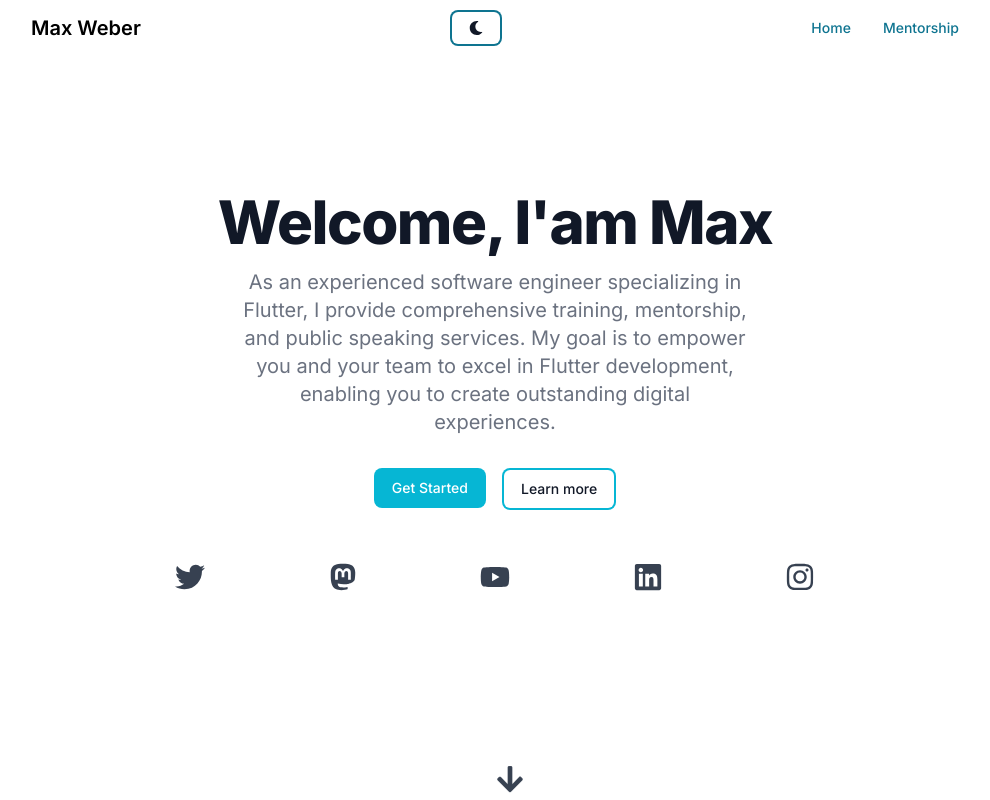
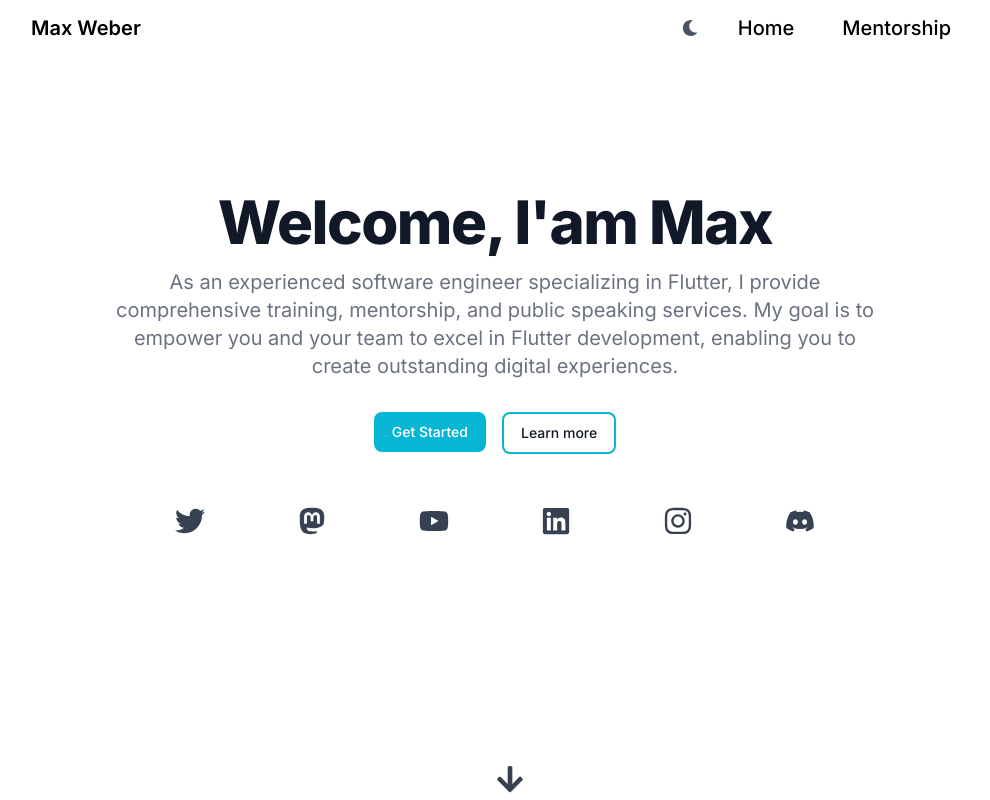
Before and after one commit to md-weber/website, a Next.js app: page / in a window 1280 px wide. Shown: the top 800 px of the page, without its empty margins (145-1135 px from the left). Built offline with nearby package versions, Linux system fonts and the light colour scheme.

Commit message:
[Feature] Minor improvements of the website to make the dark mode better and load it before the page is visible.

```diff
--- a/src/app/layout.tsx
+++ b/src/app/layout.tsx
@@ -2,20 +2,22 @@
 
 import './globals.css'
 import {Inter} from 'next/font/google'
-import {useState} from "react";
-import NavBar from "@/components/navigation";
-import {Breadcrumb, Flowbite} from "flowbite-react";
+import {useMemo, useState} from "react";
+import NavBar from "@/components/nav-bar";
+import {Flowbite} from "flowbite-react";
 import DynamicBreadcrumb from "@/components/dynamic-breadcrumb";
 
 const inter = Inter({subsets: ['latin']})
 
 
-export default function RootLayout({
-                                       children,
-                                   }: {
-    children: React.ReactNode
-}) {
+export default function RootLayout({children,}: { children: React.ReactNode }) {
     const [darkMode, setDarkMode] = useState(false)
+
+    useMemo(() => {
+        const darkThemeMq = window.matchMedia("(prefers-color-scheme: dark)");
+        setDarkMode(darkThemeMq.matches);
+    }, [])
+
     const toggleDarkMode = () => {
         setDarkMode(!darkMode)
     }
--- /dev/null
+++ b/src/components/nav-bar.tsx
@@ -0,0 +1,33 @@
+import {Button, Navbar} from "flowbite-react";
+import {FaMoon, FaSun} from "react-icons/fa";
+import Link from "next/link";
+
+export default function NavBar(props: { toggleDarkMode: () => void, darkMode: boolean }) {
+    return (
+        <Navbar fluid rounded>
+            <Link href={"/"}>
+                <span className="self-center whitespace-nowrap text-xl font-semibold dark:text-white">
+                    Max Weber
+                </span>
+            </Link>
+            <div className={"flex"}>
+                <div onClick={props.toggleDarkMode} className={"rounded-lg inline-flex items-center px-2 md:px-8"}>
+                    {props.darkMode ? <FaSun className={"text-gray-300"}/> :
+                        <FaMoon className={"text-gray-600"}/>}
+                </div>
+                <Navbar.Toggle/>
+                <Navbar.Collapse>
+                    <Link href="/"
+                          className={"bg-blue-700 text-xl dark:text-gray-200 py-1 px-2 md:bg-transparent"}>
+                        <p> Home </p>
+                    </Link>
+                    <Link href={"/mentorship"}
+                          className={"bg-blue-700 text-xl dark:text-gray-200 py-1 px-2 md:bg-transparent"}>
+                        <p> Mentorship </p>
+                    </Link>
+                </Navbar.Collapse>
+            </div>
+
+        </Navbar>
+    )
+}
--- a/src/components/navigation.tsx
+++ /dev/null
@@ -1,26 +0,0 @@
-import {Button, Navbar} from "flowbite-react";
-import {FaMoon, FaSun} from "react-icons/fa";
-
-export default function NavBar(props: { toggleDarkMode: () => void, darkMode: boolean }) {
-    return (
-        <Navbar fluid rounded>
-            <Navbar.Brand href="/">
-                <span className="self-center whitespace-nowrap text-xl font-semibold dark:text-white">
-                    Max Weber
-                </span>
-            </Navbar.Brand>
-            <Button outline onClick={props.toggleDarkMode}>
-                {props.darkMode ? <FaSun/> : <FaMoon/>}
-            </Button>
-            <Navbar.Toggle/>
-            <Navbar.Collapse>
-                <Navbar.Link active href="/">
-                    <p> Home </p>
-                </Navbar.Link>
-                <Navbar.Link active href="/mentorship">
-                    <p> Mentorship </p>
-                </Navbar.Link>
-            </Navbar.Collapse>
-        </Navbar>
-    )
-}
--- a/src/components/page-header.tsx
+++ b/src/components/page-header.tsx
@@ -9,7 +9,7 @@ export default function PageHeader() {
             <div className="mx-auto max-w-screen-xl text-center px-8 lg:py-8">
                 <h1 className="mb-4 text-4xl font-extrabold tracking-tight leading-none text-gray-900 md:text-5xl lg:text-6xl dark:text-white">Welcome,
                     I&apos;am Max</h1>
-                <p className="mb-8 text-lg font-normal text-gray-500 lg:text-xl sm:px-16 lg:px-48 dark:text-gray-400">
+                <p className="mb-8 text-lg font-normal text-gray-500 lg:text-xl sm:px-16 dark:text-gray-400">
                     As an experienced software engineer specializing in Flutter, I provide comprehensive
                     training, mentorship, and public speaking services. My goal is to empower you and your
                     team to excel in Flutter development, enabling you to create outstanding digital
@@ -21,10 +21,12 @@ export default function PageHeader() {
                 </div>
             </div>
             <SocialMediaIcons/>
-            <FaArrowDown className={"absolute bottom-0 left-1/2 text-3xl text-gray-700 animate-bounce"} onClick={() => {
-                const element = document.getElementById("my-services");
-                if (!!element) element.scrollIntoView({block: "start", behavior: "smooth"})
-            }}/>
+            <FaArrowDown
+                className={"absolute bottom-0 left-1/2 text-3xl text-gray-700 animate-bounce dark:text-gray-200"}
+                onClick={() => {
+                    const element = document.getElementById("my-services");
+                    if (!!element) element.scrollIntoView({block: "start", behavior: "smooth"})
+                }}/>
         </section>
     )
 }
--- a/src/components/social-media-links.tsx
+++ b/src/components/social-media-links.tsx
@@ -1,4 +1,4 @@
-import {FaTwitter, FaMastodon, FaYoutube, FaLinkedin, FaInstagram} from 'react-icons/fa';
+import {FaTwitter, FaMastodon, FaYoutube, FaLinkedin, FaInstagram, FaDiscord} from 'react-icons/fa';
 import React from "react";
 import Link from "next/link";
 import styles from './social-media.module.css'
@@ -8,7 +8,8 @@ export const socialMediaLinks = {
     "mastodon": "https://fosstodon.org/@flutterexp",
     "youtube": "https://www.youtube.com/@flutterexplained",
     "linkedin": "https://www.linkedin.com/in/max-weber-9889a3ba/",
-    "instagram": "https://www.instagram.com/flutterexplained/"
+    "instagram": "https://www.instagram.com/flutterexplained/",
+    "discord": "https://discord.gg/TRSY4tGHpd"
 };
 
 export default function SocialMediaIcons() {
@@ -20,6 +21,8 @@ export default function SocialMediaIcons() {
             <Link href={socialMediaLinks["youtube"]} className={styles.youtube}><FaYoutube></FaYoutube></Link>
             <Link href={socialMediaLinks["linkedin"]} className={styles.linkedin}><FaLinkedin></FaLinkedin></Link>
             <Link href={socialMediaLinks["instagram"]} className={styles.instagram}><FaInstagram></FaInstagram></Link>
+            <Link href={socialMediaLinks["discord"]}
+                  className={`${styles.discord} hover:text-white`}><FaDiscord></FaDiscord></Link>
         </div>
     );
 }
```
